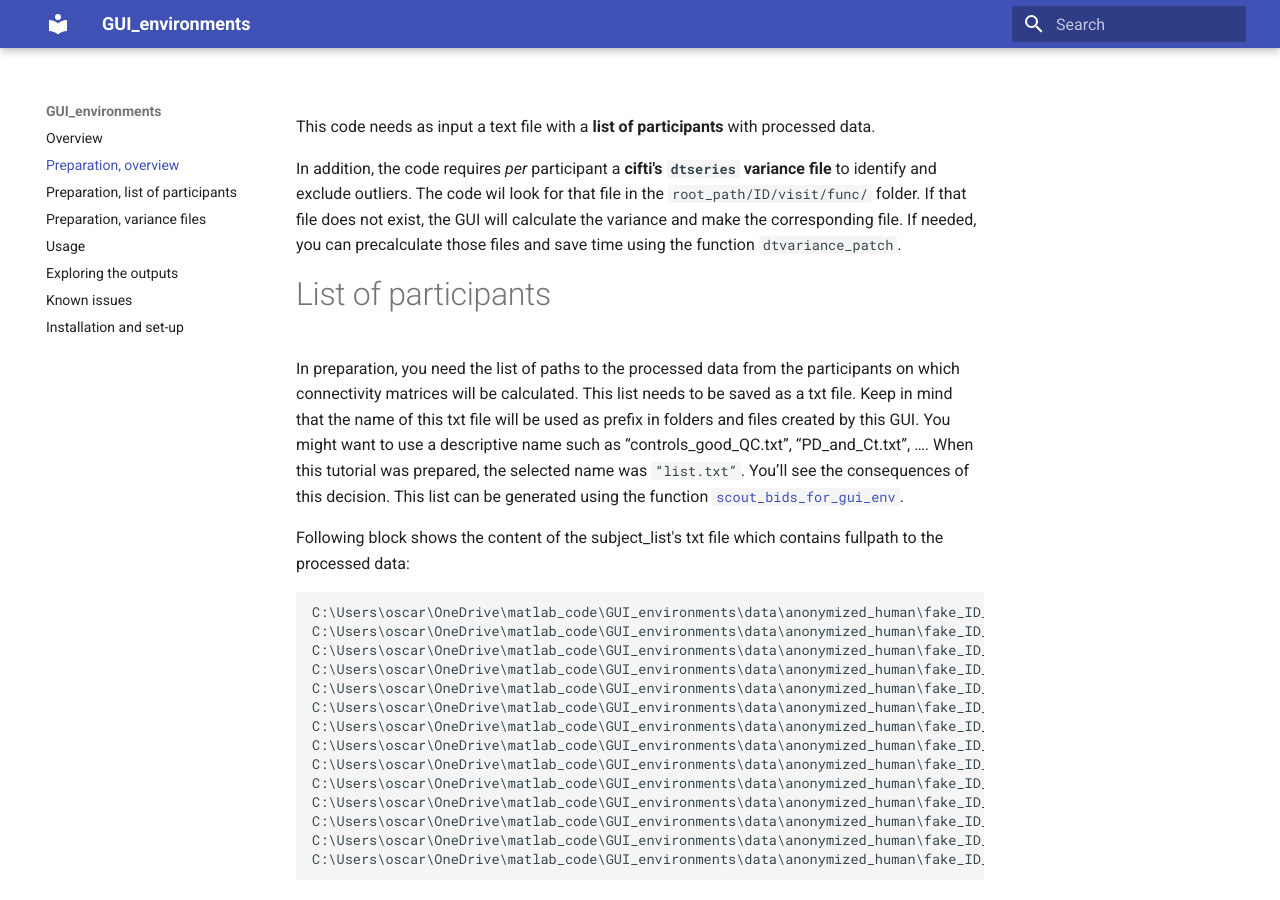
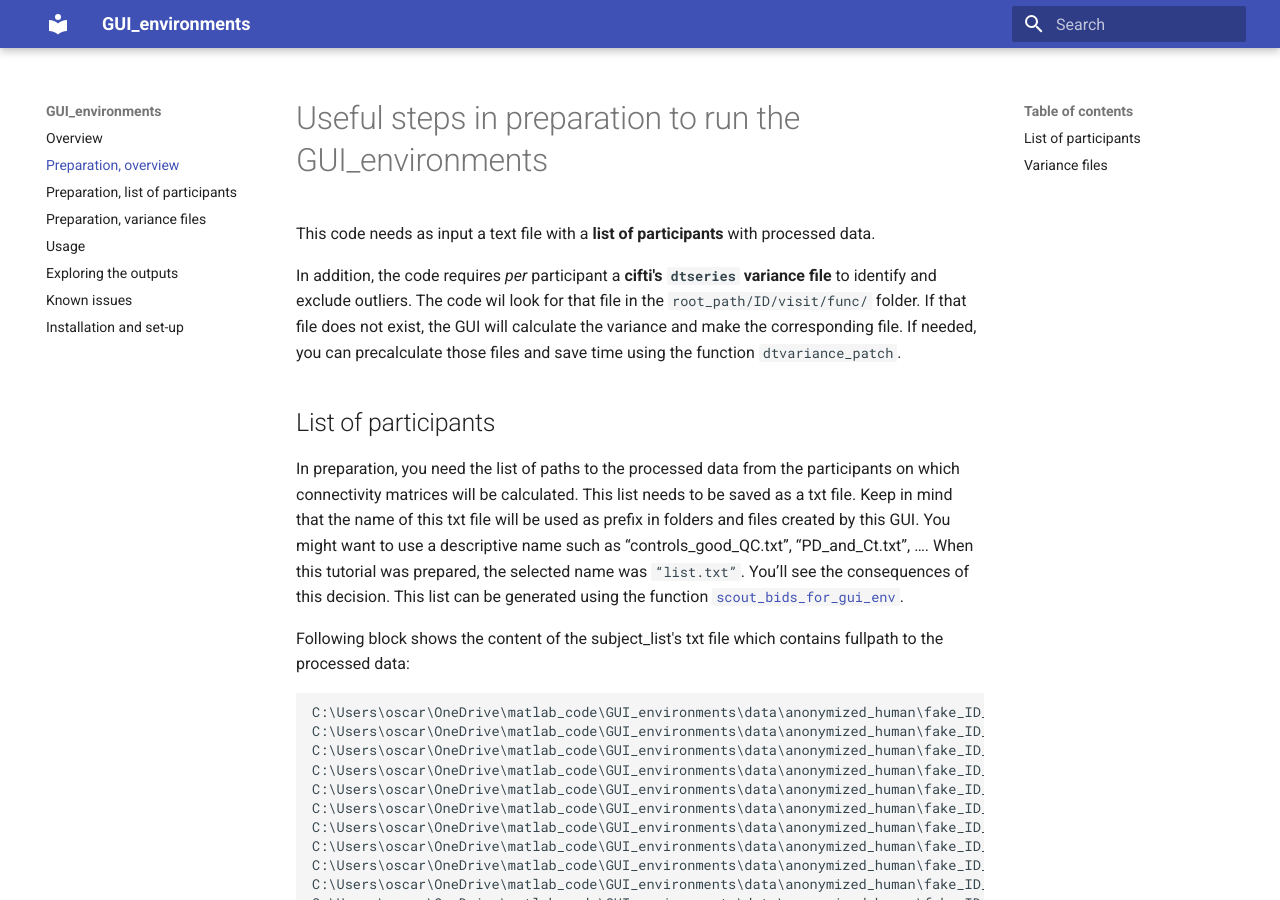
Before and after one commit to omiranda/GUI_environments_documentation, an MkDocs documentation site: the page built from docs/prep.md, in a window 1280 px wide and 900 px high. Built offline with MkDocs 1.6.1 and Material for MkDocs 9.7.7, drawn with Linux system fonts in a browser that asks for light colours; old or Windows-style settings are respelled for this version of MkDocs.

Commit message:
Update prep.md

````diff
--- a/docs/prep.md
+++ b/docs/prep.md
@@ -1,9 +1,12 @@
+# Useful steps in preparation to run the GUI_environments
+
+
 This code needs as input a text file with a **list of participants** with processed data.
 
 In addition, the code requires *per* participant a **cifti's `dtseries` variance file** to identify and exclude outliers. The code wil look for that file in the `root_path/ID/visit/func/` folder. If that file does not exist, the GUI will calculate the variance and make the corresponding file. If needed, you can precalculate those files and save time using the function `dtvariance_patch`.
 
 
-# List of participants
+## List of participants
 
 In preparation, you need the list of paths to the processed data from the participants on which connectivity matrices will be calculated. This list needs to be saved as a txt file. Keep in mind that the name of this txt file will be used as prefix in folders and files created by this GUI. You might want to use a descriptive name such as “controls_good_QC.txt”, “PD_and_Ct.txt”, …. When this tutorial was prepared, the selected name was `“list.txt”`. You’ll see the consequences of this decision. This list can be generated using the function [`scout_bids_for_gui_env`](prep_list.md).
 
@@ -79,7 +82,7 @@ The following block shows the folders with processed data within each path
 |   |   |   +--- fake_ID_02_fake_visit_1_task-rest_run-4_motion.tsv
 +-
 ```
-# Variance files
+## Variance files
 
 To identify outliers based on bold data across grayoordinates, the GUI_environments look for a txt file that conteins, for each frame, the variance across grayordinates. The `GUI_environments` look for that file in the BIDS folders or at an alternative path provided by the user. You can pre-calculate that variance file using the function [`dtvariance_patch`](prep_variance.md)
 
````
